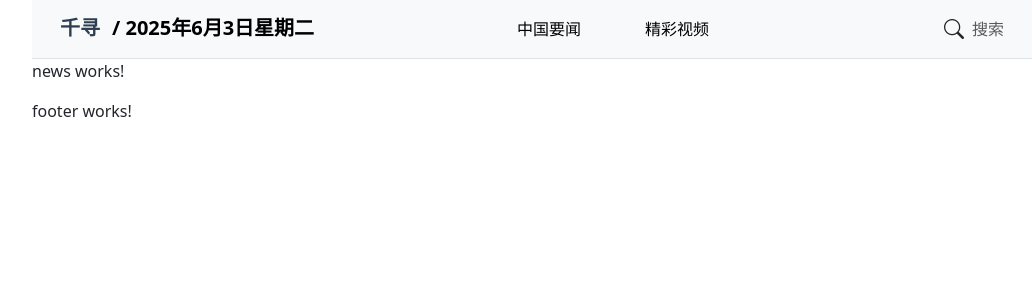
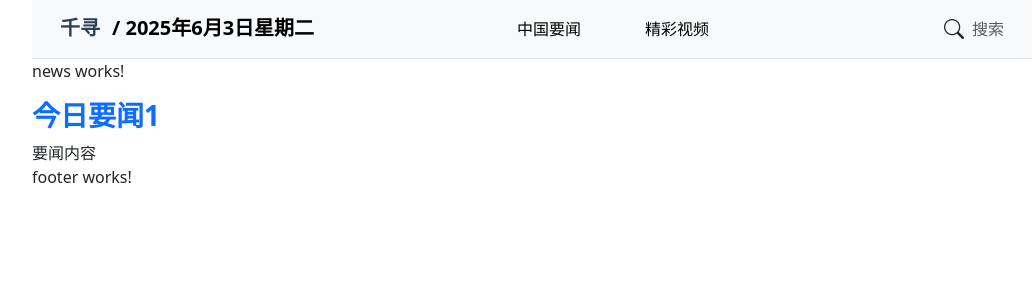
Before and after one commit to lwnl/qianxun-angular, an Angular app in the folder frontend/: page /news in a window 1280 px wide. Shown: the top 300 px of the page, without its empty margins (108-1142 px from the left). Built offline with nearby package versions, Linux system fonts and the light colour scheme.

Commit message:
<div [innerHTML]="newsContent"></div>

```diff
--- a/frontend/src/app/app.component.ts
+++ b/frontend/src/app/app.component.ts
@@ -7,7 +7,6 @@ import { HeaderComponent } from "./layout/header/header.component";
   selector: 'app-root',
   imports: [RouterOutlet, FooterComponent, HeaderComponent],
   templateUrl: './app.component.html',
-  styleUrl: './app.component.css'
 })
 export class AppComponent {
   title = 'frontend';
--- a/frontend/src/app/pages/news/news.component.html
+++ b/frontend/src/app/pages/news/news.component.html
@@ -1 +1,3 @@
 <p>news works!</p>
+<h3 class="cursor-pointer text-primary fw-bold" style="cursor: pointer;" (click)="loadNews()">今日要闻1</h3>
+<div [innerHTML]="newsContent"></div>
--- a/frontend/src/app/pages/news/news.component.ts
+++ b/frontend/src/app/pages/news/news.component.ts
@@ -1,11 +1,23 @@
+import { HttpClient, HttpClientModule } from '@angular/common/http';
 import { Component } from '@angular/core';
 
 @Component({
   selector: 'app-news',
-  imports: [],
+  imports: [HttpClientModule],
   templateUrl: './news.component.html',
-  styleUrl: './news.component.css'
 })
 export class NewsComponent {
+  newsContent = '要闻内容'
+  constructor(private http: HttpClient) { }
 
+  loadNews() {
+    const apiUrl = 'http://localhost:3000/api/scrape';
+    const articleUrl = 'https://www.epochtimes.com/gb/25/6/3/n14523409.htm';
+
+    this.http.get<{content:string}>(apiUrl, {
+      params: {url:articleUrl}
+    }).subscribe(res => {
+      this.newsContent = res.content
+    })
+  }
 }
--- a/frontend/src/app/pages/videos/videos.component.ts
+++ b/frontend/src/app/pages/videos/videos.component.ts
@@ -4,7 +4,6 @@ import { Component } from '@angular/core';
   selector: 'app-videos',
   imports: [],
   templateUrl: './videos.component.html',
-  styleUrl: './videos.component.css'
 })
 export class VideosComponent {
 
```
Also changed, not shown: frontend/src/app/app.component.css (deleted), frontend/src/app/pages/news/news.component.css (deleted), frontend/src/app/pages/videos/videos.component.css (deleted).
